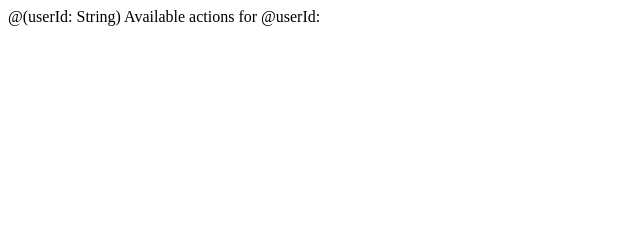
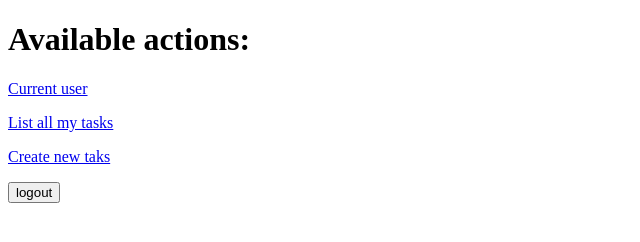
Before and after one commit to sganslandt/pompom, a plain HTML site: page pompom/app/views/apiIndex.scala.html in a window 1280 px wide. Shown: the whole page, without its empty margins (0-640 px from the left). Drawn offline with Linux system fonts and the light colour scheme.

Commit message:
Root API

```diff
--- a/pompom/app/views/apiIndex.scala.html
+++ b/pompom/app/views/apiIndex.scala.html
@@ -1,15 +1,14 @@
-@(userId: String)
-
 <!DOCTYPE html>
-<!--[if lt IE 7]>      <html class="no-js lt-ie9 lt-ie8 lt-ie7"> <![endif]-->
-<!--[if IE 7]>         <html class="no-js lt-ie9 lt-ie8"> <![endif]-->
-<!--[if IE 8]>         <html class="no-js lt-ie9"> <![endif]-->
-<!--[if gt IE 8]><!--> <html class="no-js"> <!--<![endif]-->
+<html>
 <head>
     <meta charset="utf-8">
     <title>Pompom - API</title>
 </head>
 <body>
-        Available actions for @userId:
+    <h1>Available actions:</h1>
+    <p><a id="currentUser" href="/auth/currentUser">Current user</a></p>
+    <p><a id="listTasks" href="/tasks/">List all my tasks</a></p>
+    <p><a id="newTask" href="/tasks/create">Create new taks</a></p>
+    <form method="post" action="/auth/logout"><input type="submit" value="logout"></form>
 </body>
 </html>
```
Also changed, not shown: pompom/app/views/auth/currentUser.scala.html (added, +12 -0 lines), pompom/app/views/tasks/task.scala.html (renamed from pompom/app/views/task.scala.html), pompom/app/views/tasks/tasklist.scala.html (renamed from pompom/app/views/tasklist.scala.html), 3 other files. Lines whose indentation alone changed are shown as unchanged.
